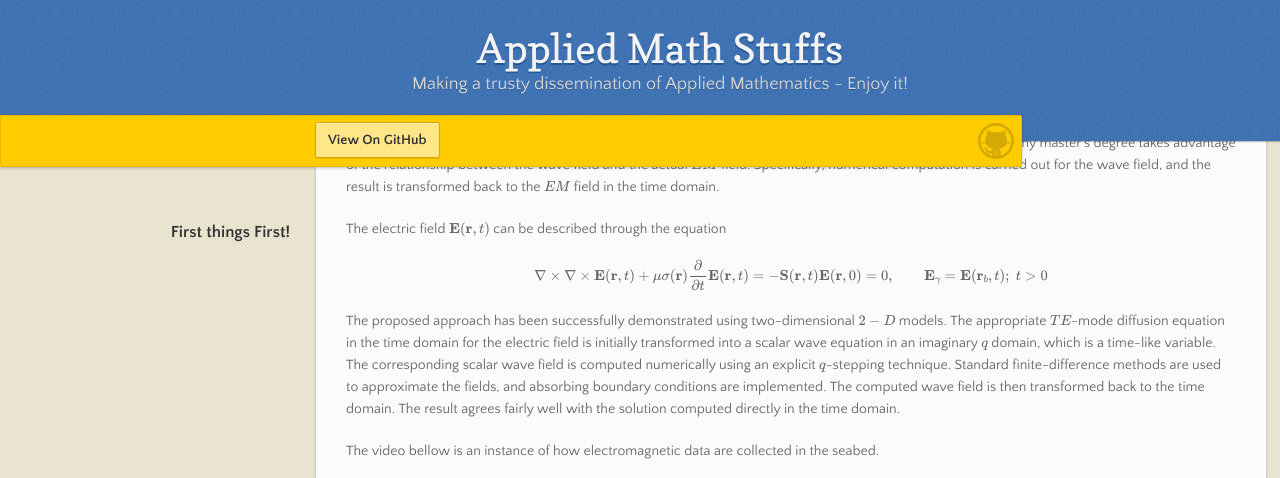
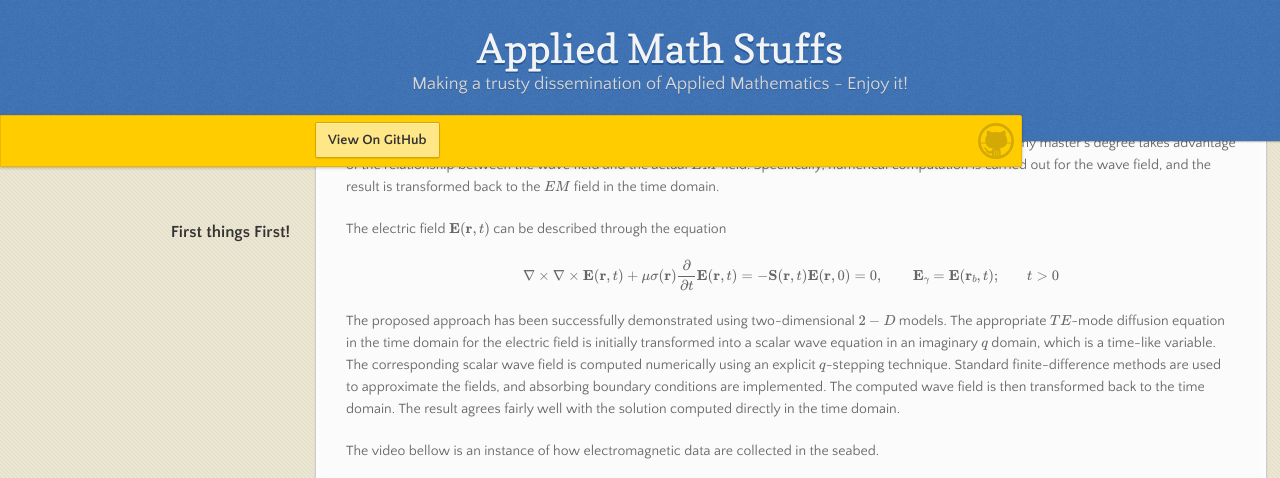
Before and after one commit to Yuri-Albuquerque/yuri_blog, a Jekyll site: the page built from index.md, in a window 1280 px wide and 900 px high, scrolled down 602 px, cut to the strip 0-478 px from the top of the window. Built offline with Jekyll 4.4.1, drawn with Linux system fonts in a browser that asks for light colours; formulas are drawn with MathJax 3; our own code applies the rules of GitHub Pages for plain Markdown files.

Commit message:
adjust markdon formulas

```diff
--- a/index.md
+++ b/index.md
@@ -23,8 +23,8 @@ The diffusive \\(EM\\) field is known to have a unique integral representation i
 
 The electric field \\(\mathbf{E}(\mathbf{r},t)\\) can be described through the equation
 
-\begin{align}\nabla \times \nabla \times \mathbf{E}(\mathbf{r},t) + \mu\sigma(\mathbf{r})\frac{\partial }{\partial t}\mathbf{E}(\mathbf{r},t) &= -\mathbf{S}(\mathbf{r},t)\\
-\mathbf{E}(\mathbf{r},0) = 0,\qquad \mathbf{E}_{\gamma} = \mathbf{E}(\mathbf{r}_b,t);\; t>0\end{align}
+\begin{align}\nabla \times \nabla \times \mathbf{E}(\mathbf{r},t) + \mu\sigma(\mathbf{r})\frac{\partial }{\partial t}\mathbf{E}(\mathbf{r},t) &= -\mathbf{S}(\mathbf{r},t) \\
+\mathbf{E}(\mathbf{r},0) = 0,\qquad \mathbf{E}_{\gamma} = \mathbf{E}(\mathbf{r}_b,t); & t>0\end{align}
 
 The proposed approach has been successfully demonstrated using two-dimensional \\(2-D\\) models. The appropriate \\(TE\\)-mode diffusion equation in the time domain for the electric field is initially transformed into a scalar wave equation in an imaginary \\(q\\) domain, which is a time-like variable. The corresponding scalar wave field is computed numerically using an explicit \\(q\\)-stepping technique. Standard finite-difference methods are used to approximate the fields, and absorbing boundary conditions are implemented. The computed wave field is then transformed back to the time domain. The result agrees fairly well with the solution computed directly in the time domain.
 
```
